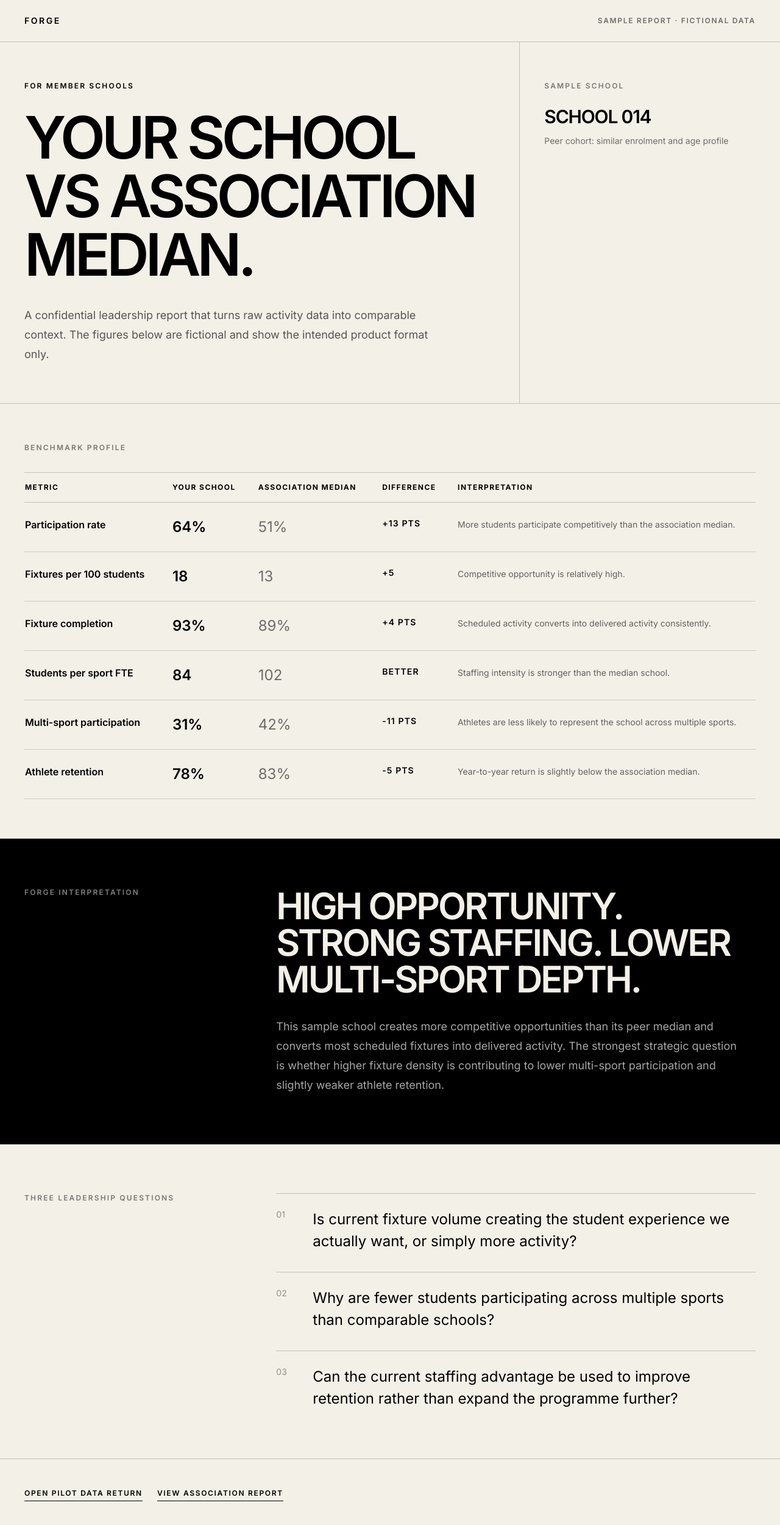
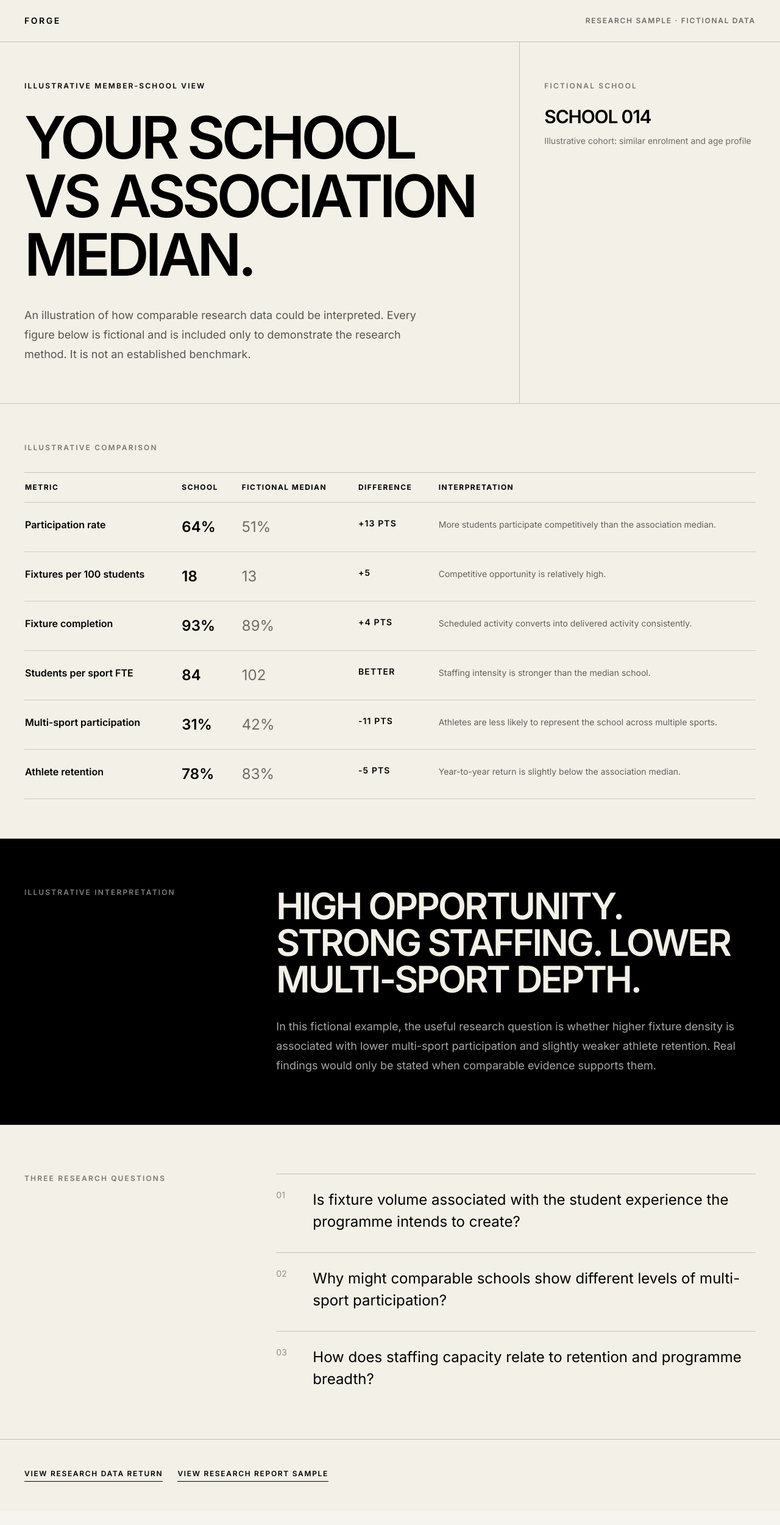
Before and after one commit to TSumerfield/forge-stress-test, a Next.js app: page /association-benchmark-sample in a window 1280 px wide. Shown: the top 2500 px of the page at 61% size. After the commit the page ends 2477 px from the top, so only its background shows below. Built offline with nearby package versions, Linux system fonts and the light colour scheme; no server answers.

Commit message:
Remove product language from benchmark research sample

```diff
--- a/app/association-benchmark-sample/page.tsx
+++ b/app/association-benchmark-sample/page.tsx
@@ -11,15 +11,11 @@ const metrics = [
 
 export default function AssociationBenchmarkSamplePage() {
   return <main className="min-h-screen bg-[#f3f0e8] text-black">
-    <header className="border-b border-black/20"><div className="mx-auto flex max-w-[1500px] items-center justify-between px-6 py-6 md:px-10"><Link href="/" className="text-sm font-semibold tracking-[0.18em]">FORGE</Link><span className="text-right text-[10px] font-semibold tracking-[0.14em] text-black/55 md:text-xs">SAMPLE REPORT · FICTIONAL DATA</span></div></header>
-    <section className="border-b border-black/20"><div className="mx-auto grid max-w-[1500px] md:grid-cols-12"><div className="border-b border-black/20 px-6 py-12 md:col-span-8 md:border-b-0 md:border-r md:px-10 md:py-16"><p className="text-xs font-semibold tracking-[0.18em]">FOR MEMBER SCHOOLS</p><h1 className="mt-7 max-w-5xl text-6xl font-semibold uppercase leading-[0.86] tracking-[-0.06em] md:text-8xl">Your school vs association median.</h1><p className="mt-9 max-w-2xl text-lg leading-8 text-black/65">A confidential leadership report that turns raw activity data into comparable context. The figures below are fictional and show the intended product format only.</p></div><aside className="px-6 py-12 md:col-span-4 md:px-10 md:py-16"><p className="text-xs font-semibold tracking-[0.18em] text-black/50">SAMPLE SCHOOL</p><p className="mt-6 text-3xl font-semibold uppercase tracking-[-0.04em]">School 014</p><p className="mt-3 text-sm text-black/55">Peer cohort: similar enrolment and age profile</p></aside></div></section>
-    <section className="border-b border-black/20"><div className="mx-auto max-w-[1500px] px-6 py-12 md:px-10 md:py-16"><p className="text-xs font-semibold tracking-[0.18em] text-black/50">BENCHMARK PROFILE</p><div className="mt-8 overflow-x-auto"><table className="w-full min-w-[900px] border-collapse"><thead><tr className="border-y border-black/20 text-left text-xs uppercase tracking-[0.12em]"><th className="py-4 pr-6">Metric</th><th className="py-4 pr-6">Your school</th><th className="py-4 pr-6">Association median</th><th className="py-4 pr-6">Difference</th><th className="py-4">Interpretation</th></tr></thead><tbody>{metrics.map(([metric,school,median,diff,note]) => <tr key={metric} className="border-b border-black/15 align-top"><td className="py-6 pr-6 font-semibold">{metric}</td><td className="py-6 pr-6 text-2xl font-semibold">{school}</td><td className="py-6 pr-6 text-2xl text-black/55">{median}</td><td className="py-6 pr-6 text-sm font-semibold uppercase tracking-[0.08em]">{diff}</td><td className="max-w-md py-6 text-sm leading-6 text-black/60">{note}</td></tr>)}</tbody></table></div></div></section>
-    <section className="border-b border-black/20 bg-black text-[#f3f0e8]"><div className="mx-auto grid max-w-[1500px] gap-10 px-6 py-14 md:grid-cols-12 md:px-10 md:py-20"><div className="md:col-span-4"><p className="text-xs font-semibold tracking-[0.18em] text-white/50">FORGE INTERPRETATION</p></div><div className="md:col-span-8"><h2 className="max-w-4xl text-4xl font-semibold uppercase leading-[0.95] tracking-[-0.05em] md:text-6xl">High opportunity. Strong staffing. Lower multi-sport depth.</h2><p className="mt-8 max-w-3xl text-lg leading-8 text-white/65">This sample school creates more competitive opportunities than its peer median and converts most scheduled fixtures into delivered activity. The strongest strategic question is whether higher fixture density is contributing to lower multi-sport participation and slightly weaker athlete retention.</p></div></div></section>
-    <section className="border-b border-black/20"><div className="mx-auto grid max-w-[1500px] gap-10 px-6 py-14 md:grid-cols-12 md:px-10 md:py-20"><div className="md:col-span-4"><p className="text-xs font-semibold tracking-[0.18em] text-black/50">THREE LEADERSHIP QUESTIONS</p></div><div className="space-y-8 md:col-span-8">{[
-      "Is current fixture volume creating the student experience we actually want, or simply more activity?",
-      "Why are fewer students participating across multiple sports than comparable schools?",
-      "Can the current staffing advantage be used to improve retention rather than expand the programme further?",
-    ].map((q,i) => <div key={q} className="grid grid-cols-[40px_1fr] gap-5 border-t border-black/20 pt-6"><span className="text-sm text-black/40">0{i+1}</span><p className="text-2xl leading-9">{q}</p></div>)}</div></div></section>
-    <section className="px-6 py-12 md:px-10"><div className="mx-auto flex max-w-[1500px] flex-wrap gap-6"><Link href="/association-benchmark-return" className="border-b border-black pb-1 text-xs font-semibold uppercase tracking-[0.14em]">Open pilot data return</Link><Link href="/state-of-school-sport-sample" className="border-b border-black pb-1 text-xs font-semibold uppercase tracking-[0.14em]">View association report</Link></div></section>
+    <header className="border-b border-black/20"><div className="mx-auto flex max-w-[1500px] items-center justify-between px-6 py-6 md:px-10"><Link href="/" className="text-sm font-semibold tracking-[0.18em]">FORGE</Link><span className="text-right text-[10px] font-semibold tracking-[0.14em] text-black/55 md:text-xs">RESEARCH SAMPLE · FICTIONAL DATA</span></div></header>
+    <section className="border-b border-black/20"><div className="mx-auto grid max-w-[1500px] md:grid-cols-12"><div className="border-b border-black/20 px-6 py-12 md:col-span-8 md:border-b-0 md:border-r md:px-10 md:py-16"><p className="text-xs font-semibold tracking-[0.18em]">ILLUSTRATIVE MEMBER-SCHOOL VIEW</p><h1 className="mt-7 max-w-5xl text-6xl font-semibold uppercase leading-[0.86] tracking-[-0.06em] md:text-8xl">Your school vs association median.</h1><p className="mt-9 max-w-2xl text-lg leading-8 text-black/65">An illustration of how comparable research data could be interpreted. Every figure below is fictional and is included only to demonstrate the research method. It is not an established benchmark.</p></div><aside className="px-6 py-12 md:col-span-4 md:px-10 md:py-16"><p className="text-xs font-semibold tracking-[0.18em] text-black/50">FICTIONAL SCHOOL</p><p className="mt-6 text-3xl font-semibold uppercase tracking-[-0.04em]">School 014</p><p className="mt-3 text-sm text-black/55">Illustrative cohort: similar enrolment and age profile</p></aside></div></section>
+    <section className="border-b border-black/20"><div className="mx-auto max-w-[1500px] px-6 py-12 md:px-10 md:py-16"><p className="text-xs font-semibold tracking-[0.18em] text-black/50">ILLUSTRATIVE COMPARISON</p><div className="mt-8 overflow-x-auto"><table className="w-full min-w-[900px] border-collapse"><thead><tr className="border-y border-black/20 text-left text-xs uppercase tracking-[0.12em]"><th className="py-4 pr-6">Metric</th><th className="py-4 pr-6">School</th><th className="py-4 pr-6">Fictional median</th><th className="py-4 pr-6">Difference</th><th className="py-4">Interpretation</th></tr></thead><tbody>{metrics.map(([metric,school,median,diff,note]) => <tr key={metric} className="border-b border-black/15 align-top"><td className="py-6 pr-6 font-semibold">{metric}</td><td className="py-6 pr-6 text-2xl font-semibold">{school}</td><td className="py-6 pr-6 text-2xl text-black/55">{median}</td><td className="py-6 pr-6 text-sm font-semibold uppercase tracking-[0.08em]">{diff}</td><td className="max-w-md py-6 text-sm leading-6 text-black/60">{note}</td></tr>)}</tbody></table></div></div></section>
+    <section className="border-b border-black/20 bg-black text-[#f3f0e8]"><div className="mx-auto grid max-w-[1500px] gap-10 px-6 py-14 md:grid-cols-12 md:px-10 md:py-20"><div className="md:col-span-4"><p className="text-xs font-semibold tracking-[0.18em] text-white/50">ILLUSTRATIVE INTERPRETATION</p></div><div className="md:col-span-8"><h2 className="max-w-4xl text-4xl font-semibold uppercase leading-[0.95] tracking-[-0.05em] md:text-6xl">High opportunity. Strong staffing. Lower multi-sport depth.</h2><p className="mt-8 max-w-3xl text-lg leading-8 text-white/65">In this fictional example, the useful research question is whether higher fixture density is associated with lower multi-sport participation and slightly weaker athlete retention. Real findings would only be stated when comparable evidence supports them.</p></div></div></section>
+    <section className="border-b border-black/20"><div className="mx-auto grid max-w-[1500px] gap-10 px-6 py-14 md:grid-cols-12 md:px-10 md:py-20"><div className="md:col-span-4"><p className="text-xs font-semibold tracking-[0.18em] text-black/50">THREE RESEARCH QUESTIONS</p></div><div className="space-y-8 md:col-span-8">{["Is fixture volume associated with the student experience the programme intends to create?","Why might comparable schools show different levels of multi-sport participation?","How does staffing capacity relate to retention and programme breadth?"].map((q,i)=><div key={q} className="grid grid-cols-[40px_1fr] gap-5 border-t border-black/20 pt-6"><span className="text-sm text-black/40">0{i+1}</span><p className="text-2xl leading-9">{q}</p></div>)}</div></div></section>
+    <section className="px-6 py-12 md:px-10"><div className="mx-auto flex max-w-[1500px] flex-wrap gap-6"><Link href="/association-benchmark-return" className="border-b border-black pb-1 text-xs font-semibold uppercase tracking-[0.14em]">View research data return</Link><Link href="/state-of-school-sport-sample" className="border-b border-black pb-1 text-xs font-semibold uppercase tracking-[0.14em]">View research report sample</Link></div></section>
   </main>;
 }
```
